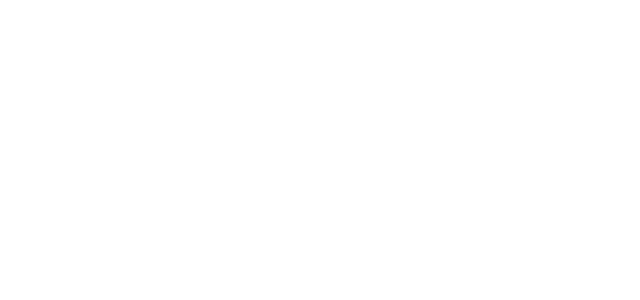
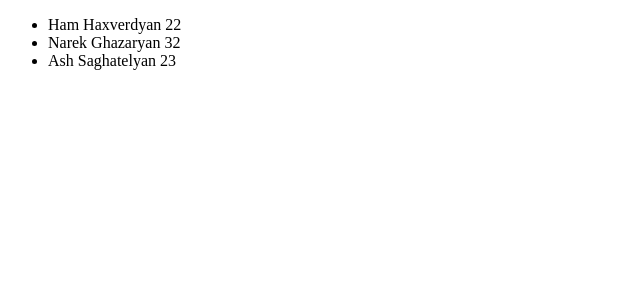
Before and after one commit to HamHax/todo-list-with-React, a React (Create React App) app in the folder todo/: page / in a window 1280 px wide. Shown: the top 300 px of the page, without its empty margins (0-640 px from the left). Built offline with nearby package versions, Linux system fonts and the light colour scheme.

Commit message:
add users rendering on screen method

```diff
--- a/todo/src/App.js
+++ b/todo/src/App.js
@@ -1,15 +1,40 @@
 import { Component } from "react";
+import Inlinetext from "./components/Inlinetext/Inlinetext";
+import List from "./components/List/List";
+import Listitem from "./components/Listitem/Listitem";
+import Wrapper from "./ui/Wrapper/Wrapper";
 
 class App extends Component {
   constructor(props) {
     super(props);
+    this.state = {
+      userlist: [
+        {name: 'Ham', surname: 'Haxverdyan', age: 22, id: 1},
+        {name: 'Narek', surname: 'Ghazaryan', age: 32, id: 2},
+        {name: 'Ash', surname: 'Saghatelyan', age: 23, id: 3},
+      ],
+      nextUserId: 4,
+
+    }
   }
 
   render() {
     return (
-      <section>
-
-      </section>
+       <Wrapper>
+         <List>
+          {
+            this.state.userlist.map(user => {
+              return (
+                <Listitem key={user.id}>
+                   <Inlinetext> {user.name} </Inlinetext>
+                   <Inlinetext> {user.surname} </Inlinetext>
+                   <Inlinetext> {user.age} </Inlinetext>
+                </Listitem>
+              )
+            })
+          }
+         </List>
+       </Wrapper>
     )
   }
 }
--- a/todo/src/ui/Wrapper/Wrapper.js
+++ b/todo/src/ui/Wrapper/Wrapper.js
@@ -3,7 +3,7 @@
 class Wrapper extends Component {
     render() {
         return (
-            this.props.childfren
+            this.props.children
         )
     }
 }
```
